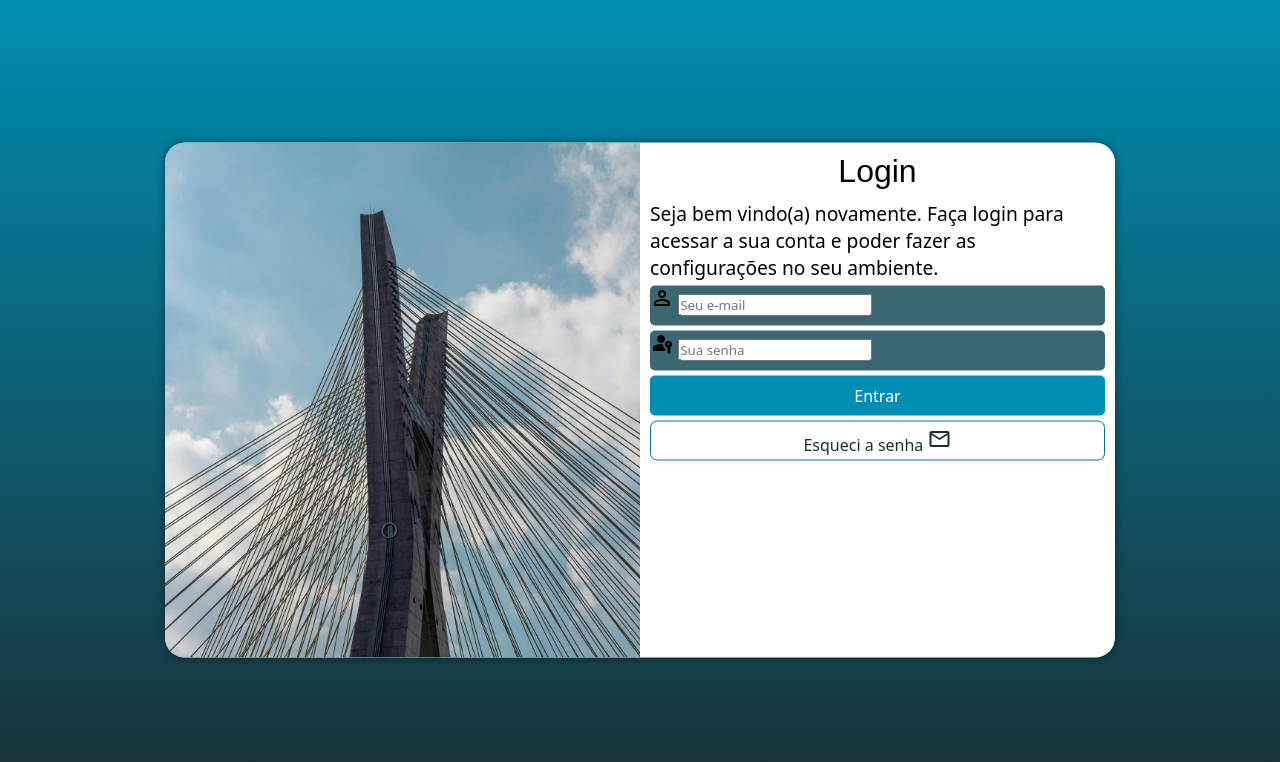
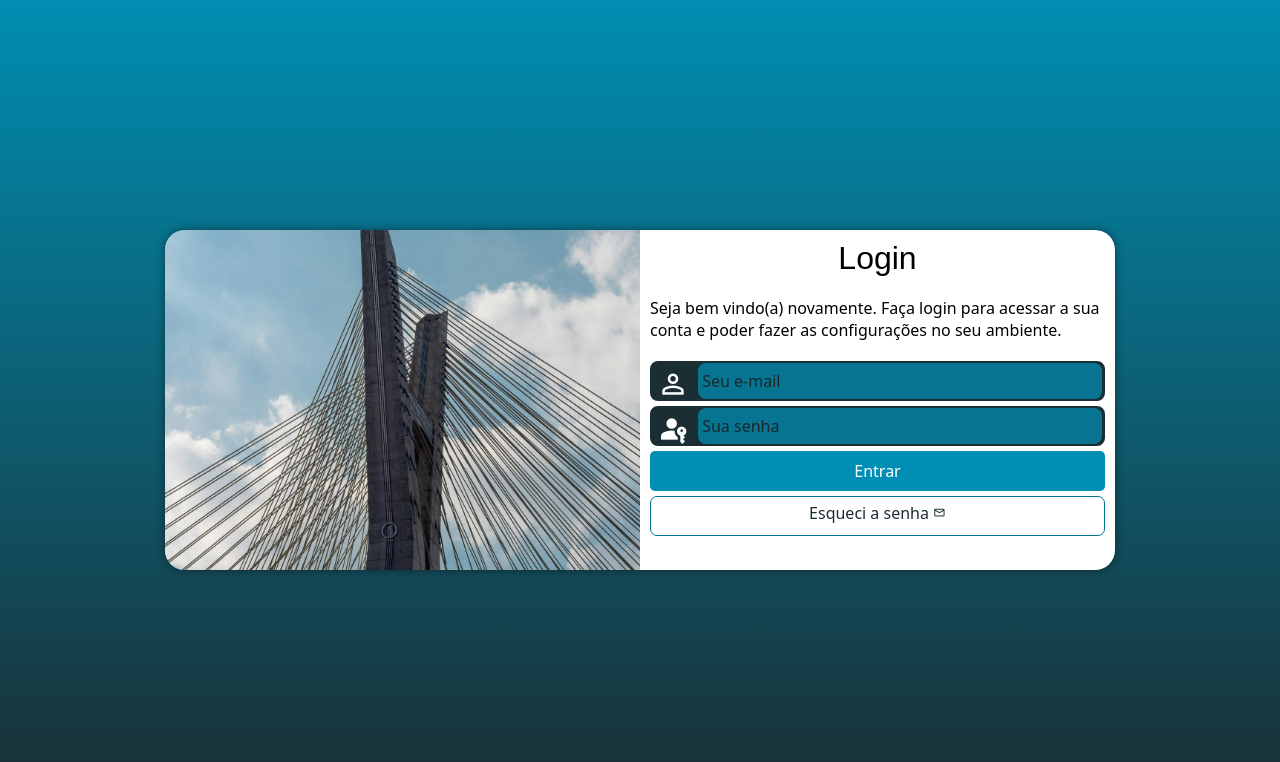
Before and after one commit to leticiapuga/Projeto_Login, a plain HTML site: page index.html in a window 1280 px wide. Drawn offline with nearby package versions, Linux system fonts and the light colour scheme; a web font is replaced by a local one.

Commit message:
Tela de login finalizada

```diff
--- a/estilos/media-query.css
+++ b/estilos/media-query.css
@@ -20,6 +20,7 @@
 
     section#login{
         width: 80vw;
+        height: 280px;
     }
 
     section#login > div#imagem{
@@ -41,6 +42,7 @@
 
     section#login{
         width: 950px;
+        height: 340px;
     }
 
     section#login > div#imagem{
@@ -59,7 +61,8 @@
     }
 
     div#formulario > p{
-        font-size: 1.2em;
+        font-size: 1em;
+        margin: 20px 0px;
     }
 
 }
--- a/estilos/style.css
+++ b/estilos/style.css
@@ -3,7 +3,7 @@
 /*
 PALETA DE CORES:
 
-AZUL CLARO: ##008EB2
+AZUL CLARO: #008EB2
 AZUL ESCURO: #1A2E33
 
 */
@@ -33,17 +33,17 @@
     position: absolute;
     top: 50%;
     left: 50%;
-    transform: translate(-50%, -50%);
     overflow: hidden;
     box-shadow: 0px 0px 10px rgba(0, 0, 0, 0.450);
-
-    transition: width .3s, height .3s;
-    transition-timing-function: ease;
 
     background-color: white;
     width: 250px;
     height: 515px;
     border-radius: 20px;
+
+    transform: translate(-50%, -50%);
+    transition: width .3s, height .3s;
+    transition-timing-function: ease;
 }
 
 section#login > div#imagem{
@@ -74,17 +74,46 @@
 }
 
 form > div.campo{
-    background-color: #3b6772;
+    background-color: #1A2E33;
+    border: 2px solid #1A2E33;
     display: block;
     width: 100%;
     height: 40px;
-    border-radius: 5px;
+    border-radius: 8px;
     margin: 5px 0px;
 }
 
 div.campo > label{
     display: none;
 }
+
+div.campo > span{
+    color: white;
+    font-size: 2em;
+    height: 40px;
+    padding: 5px;
+}
+
+div.campo > input{
+    background-color: #008eb2bd;
+    font-size: 1em;
+    width: calc(100% - 47px); /* PARA PERSONALIZAR O TAMANHO DAS CAIXAS INPUT */
+    height: 100%;
+    border: 0px;
+    border-radius: 8px;
+    padding: 4px;
+    transform: translateY(-13px);
+}
+
+div.campo > input:focus-within{ /* PARA DAR FOCO NA CAIXA */
+    background-color: white;
+    border: none;
+}
+
+div.campo > input::placeholder { /* PARA MUDAR A COR DO PLACEHOLDER */
+    color: #17282c;
+  }
+
 
 form > input[type=submit]{
     display: block;
@@ -119,8 +148,9 @@
 
 form > a.botao:hover{
     background-color: #047b99;
+    color: #8ae8ff;
 }
 
-form > a.botao > i{
+form > a.botao > span{
     font-size: 0.8em;
 }
```
